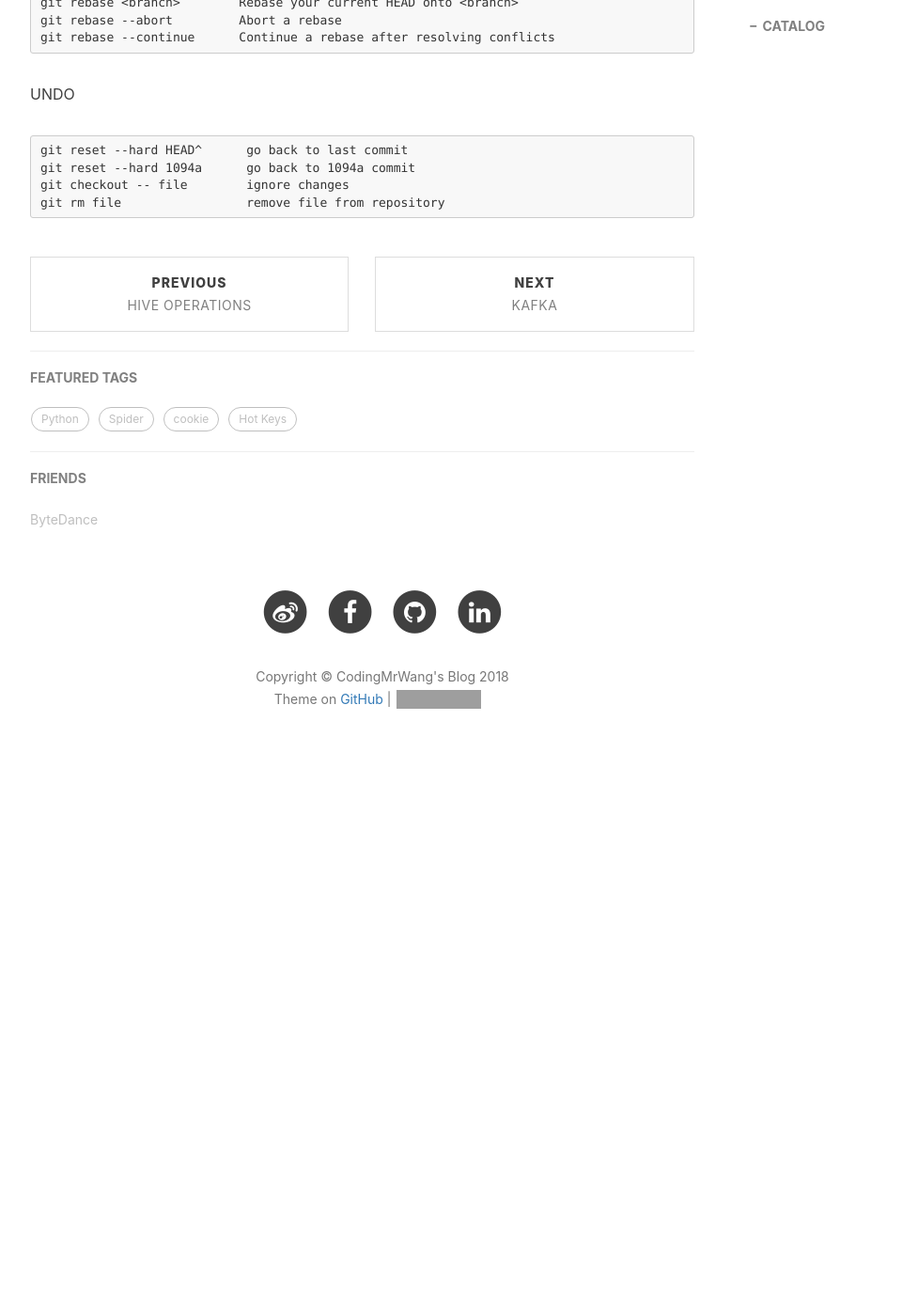
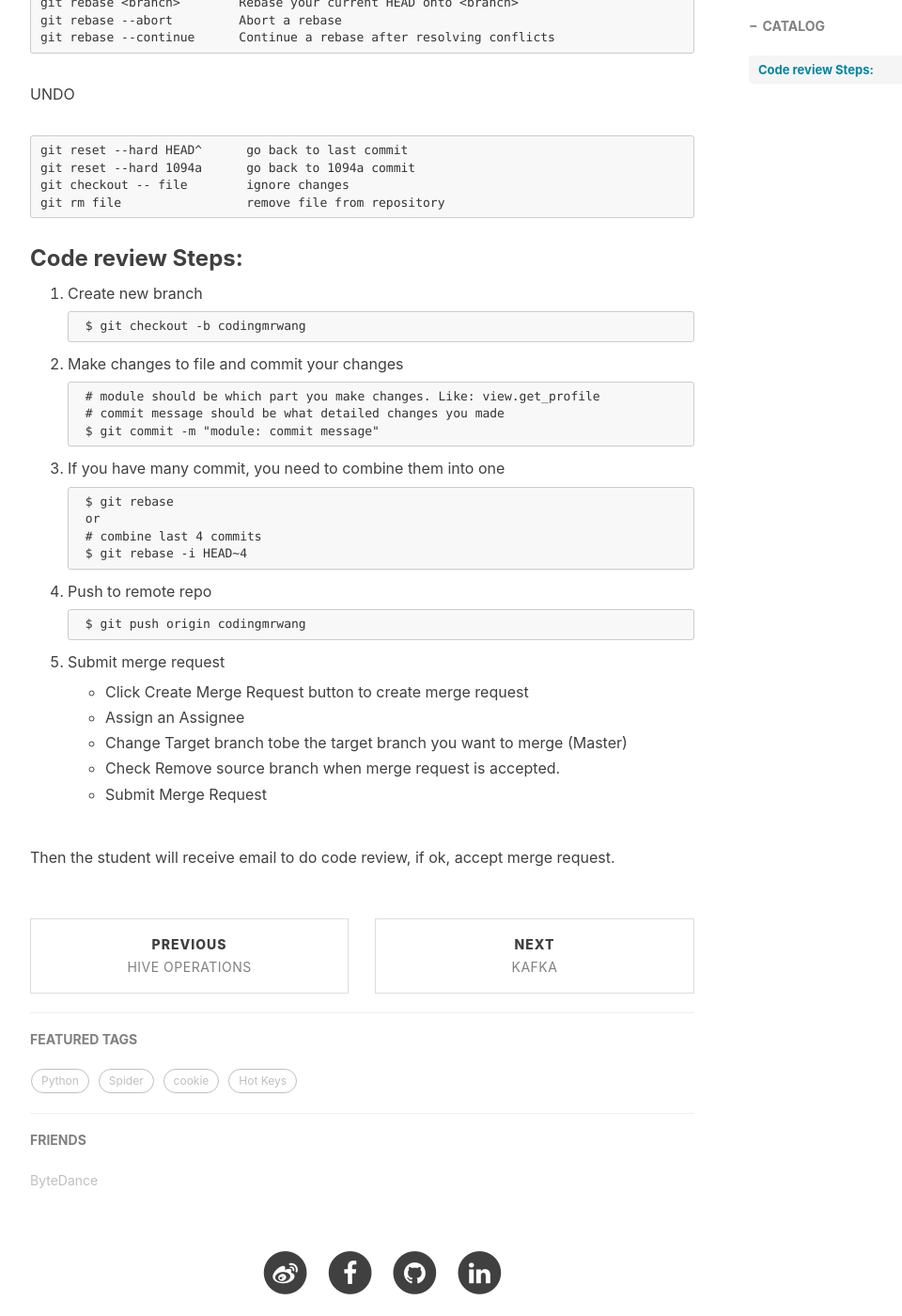
Before and after one commit to CodingMrWang/codingmrwang.github.io, a Jekyll site: the page built from _posts/2018-08-07-git.md, in a window 1280 px wide and 1400 px high, scrolled down 1731 px. Shown: the whole window at 94% size, without its empty margins (233-1193 px from the left). Built offline with Jekyll 4.4.1, drawn with Linux system fonts in a browser that asks for light colours; nearby versions of some CDN libraries; comment, search, counter and statistics services are not loaded; before the commit the page ends 2579 px from its top, so only the background shows below that; grey boxes are pictures that could not be loaded.

Commit message:
update code review git

````diff
--- a/_posts/2018-08-07-git.md
+++ b/_posts/2018-08-07-git.md
@@ -79,3 +79,42 @@ git reset --hard 1094a      go back to 1094a commit
 git checkout -- file        ignore changes
 git rm file                 remove file from repository
 ```
+
+### Code review Steps:
+
+1. Create new branch
+
+	```
+	$ git checkout -b codingmrwang
+	```
+2. Make changes to file and commit your changes
+
+	```
+	# module should be which part you make changes. Like: view.get_profile
+	# commit message should be what detailed changes you made
+	$ git commit -m "module: commit message"
+	```
+
+3. If you have many commit, you need to combine them into one
+
+	```
+	$ git rebase
+	or
+	# combine last 4 commits
+	$ git rebase -i HEAD~4
+	```
+4. Push to remote repo
+
+	```
+	$ git push origin codingmrwang
+	```
+
+5. Submit merge request
+
+	- Click Create Merge Request button to create merge request
+	- Assign an Assignee
+	- Change Target branch tobe the target branch you want to merge (Master)
+	- Check Remove source branch when merge request is accepted.
+	- Submit Merge Request
+
+Then the student will receive email to do code review, if ok, accept merge request.
````
